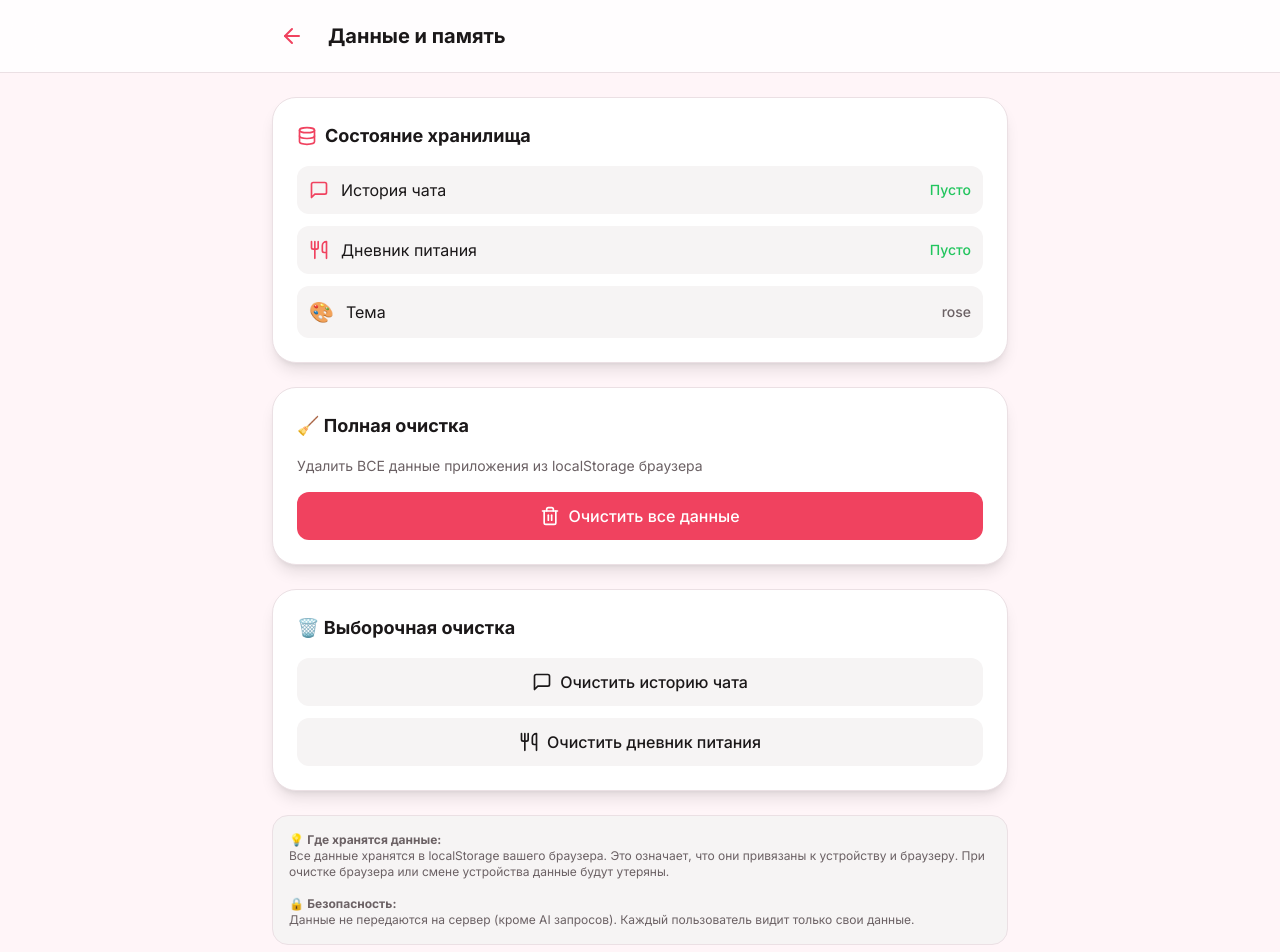
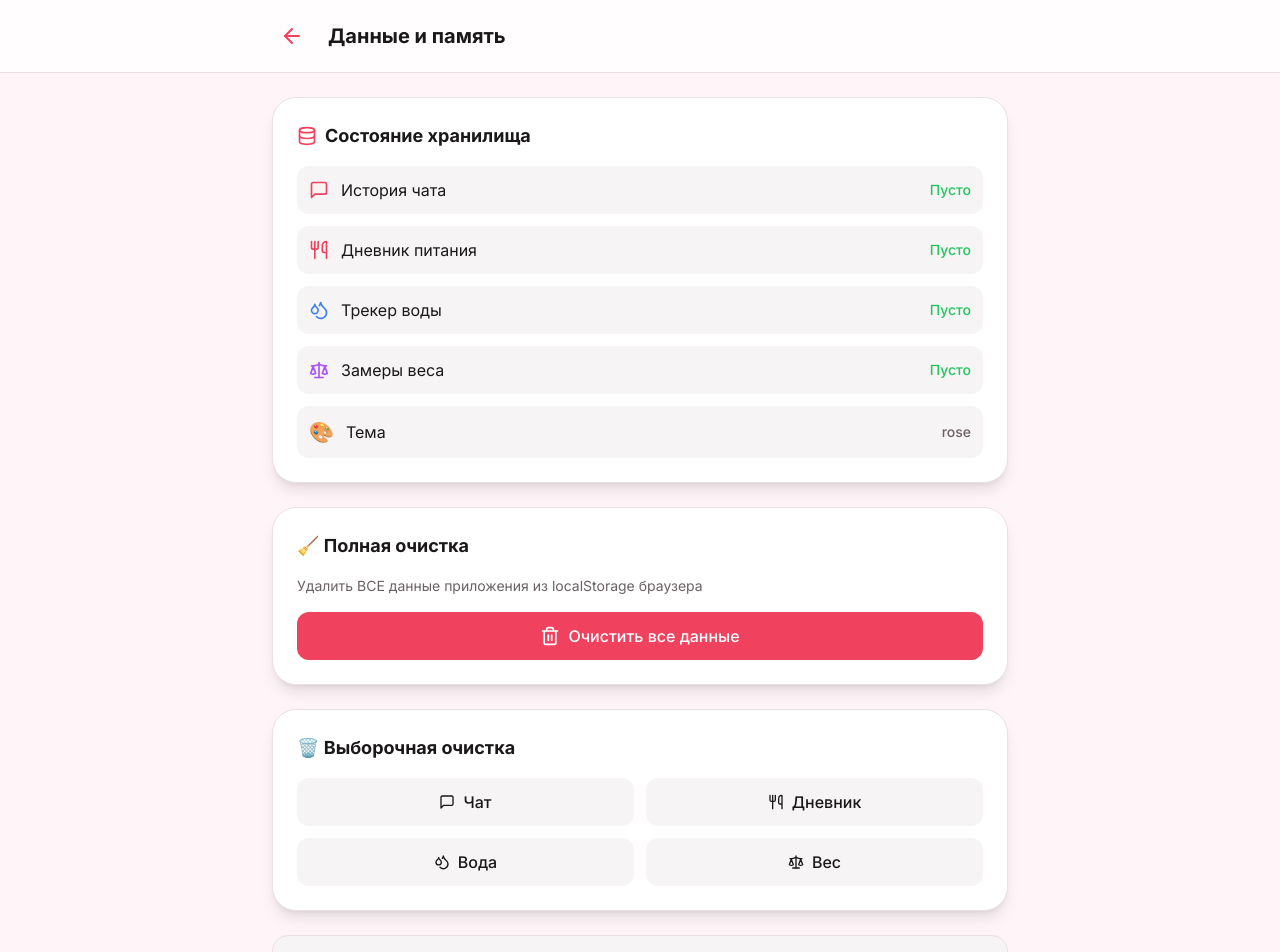
Before and after one commit to FuserOne1/fitmate-ai, a Next.js app: page /settings/data in a window 1280 px wide. Shown: the top 952 px of the page. Built offline with nearby package versions, Linux system fonts and the light colour scheme.

Commit message:
feat: очистка данных веса и воды в настройках

```diff
--- a/src/app/settings/data/page.tsx
+++ b/src/app/settings/data/page.tsx
@@ -2,7 +2,7 @@
 
 import { useState } from 'react'
 import Link from 'next/link'
-import { ArrowLeft, Trash2, Database, MessageSquare, Utensils } from 'lucide-react'
+import { ArrowLeft, Trash2, Database, MessageSquare, Utensils, Scale, Droplets } from 'lucide-react'
 import { useTheme } from '@/lib/theme'
 
 export default function DataPage() {
@@ -13,14 +13,16 @@ export default function DataPage() {
       return {
         chat: localStorage.getItem('fitmate-chat') ? 'Есть данные' : 'Пусто',
         diary: localStorage.getItem('fitmate-diary') ? 'Есть данные' : 'Пусто',
+        water: localStorage.getItem('fitmate-water') ? 'Есть данные' : 'Пусто',
+        weight: localStorage.getItem('fitmate-weight') ? 'Есть данные' : 'Пусто',
         theme: localStorage.getItem('fitmate-theme') || 'rose',
       }
     }
-    return { chat: '...', diary: '...', theme: '...' }
+    return { chat: '...', diary: '...', water: '...', weight: '...', theme: '...' }
   })
 
   function clearLocalStorage() {
-    if (!confirm('Вы уверены? Это удалит ВСЕ данные:\n\n• История чата\n• Записи дневника\n• Настройки темы\n\nЭто действие необратимо!')) {
+    if (!confirm('Вы уверены? Это удалит ВСЕ данные:\n\n• История чата\n• Записи дневника\n• Трекер воды\n• Замеры веса\n• Настройки темы\n\nЭто действие необратимо!')) {
       return
     }
 
@@ -29,12 +31,16 @@ export default function DataPage() {
     // Очищаем всё
     localStorage.removeItem('fitmate-chat')
     localStorage.removeItem('fitmate-diary')
+    localStorage.removeItem('fitmate-water')
+    localStorage.removeItem('fitmate-weight')
     localStorage.removeItem('fitmate-theme')
 
     // Обновляем статистику
     setStats({
       chat: 'Пусто',
       diary: 'Пусто',
+      water: 'Пусто',
+      weight: 'Пусто',
       theme: 'rose',
     })
 
@@ -54,6 +60,20 @@ export default function DataPage() {
     localStorage.removeItem('fitmate-diary')
     setStats(prev => ({ ...prev, diary: 'Пусто' }))
     alert('Дневник питания очищен! 🍽️')
+  }
+
+  function clearWaterOnly() {
+    if (!confirm('Очистить только трекер воды?')) return
+    localStorage.removeItem('fitmate-water')
+    setStats(prev => ({ ...prev, water: 'Пусто' }))
+    alert('Трекер воды очищен! 💧')
+  }
+
+  function clearWeightOnly() {
+    if (!confirm('Очистить только замеры веса?')) return
+    localStorage.removeItem('fitmate-weight')
+    setStats(prev => ({ ...prev, weight: 'Пусто' }))
+    alert('Замеры веса очищены! ⚖️')
   }
 
   return (
@@ -95,6 +115,24 @@ export default function DataPage() {
             </div>
             <div className="flex justify-between items-center p-3 bg-[hsl(var(--muted))] rounded-xl">
               <div className="flex items-center gap-3">
+                <Droplets className="w-5 h-5 text-blue-500" />
+                <span className="text-[hsl(var(--text-primary))]">Трекер воды</span>
+              </div>
+              <span className={`text-sm font-medium ${
+                stats.water === 'Пусто' ? 'text-green-500' : 'text-yellow-500'
+              }`}>{stats.water}</span>
+            </div>
+            <div className="flex justify-between items-center p-3 bg-[hsl(var(--muted))] rounded-xl">
+              <div className="flex items-center gap-3">
+                <Scale className="w-5 h-5 text-purple-500" />
+                <span className="text-[hsl(var(--text-primary))]">Замеры веса</span>
+              </div>
+              <span className={`text-sm font-medium ${
+                stats.weight === 'Пусто' ? 'text-green-500' : 'text-yellow-500'
+              }`}>{stats.weight}</span>
+            </div>
+            <div className="flex justify-between items-center p-3 bg-[hsl(var(--muted))] rounded-xl">
+              <div className="flex items-center gap-3">
                 <span className="text-xl">🎨</span>
                 <span className="text-[hsl(var(--text-primary))]">Тема</span>
               </div>
@@ -126,20 +164,34 @@ export default function DataPage() {
           <h2 className="text-lg font-bold text-[hsl(var(--text-primary))] mb-4">
             🗑️ Выборочная очистка
           </h2>
-          <div className="space-y-3">
+          <div className="grid grid-cols-2 gap-3">
             <button
               onClick={clearChatOnly}
-              className="w-full py-3 bg-[hsl(var(--muted))] text-[hsl(var(--text-primary))] rounded-xl hover:bg-[hsl(var(--muted))]/80 transition-colors flex items-center justify-center gap-2 font-medium"
+              className="py-3 bg-[hsl(var(--muted))] text-[hsl(var(--text-primary))] rounded-xl hover:bg-[hsl(var(--muted))]/80 transition-colors flex items-center justify-center gap-2 font-medium"
             >
-              <MessageSquare className="w-5 h-5" />
-              Очистить историю чата
+              <MessageSquare className="w-4 h-4" />
+              Чат
             </button>
             <button
               onClick={clearDiaryOnly}
-              className="w-full py-3 bg-[hsl(var(--muted))] text-[hsl(var(--text-primary))] rounded-xl hover:bg-[hsl(var(--muted))]/80 transition-colors flex items-center justify-center gap-2 font-medium"
+              className="py-3 bg-[hsl(var(--muted))] text-[hsl(var(--text-primary))] rounded-xl hover:bg-[hsl(var(--muted))]/80 transition-colors flex items-center justify-center gap-2 font-medium"
             >
-              <Utensils className="w-5 h-5" />
-              Очистить дневник питания
+              <Utensils className="w-4 h-4" />
+              Дневник
+            </button>
+            <button
+              onClick={clearWaterOnly}
+              className="py-3 bg-[hsl(var(--muted))] text-[hsl(var(--text-primary))] rounded-xl hover:bg-[hsl(var(--muted))]/80 transition-colors flex items-center justify-center gap-2 font-medium"
+            >
+              <Droplets className="w-4 h-4" />
+              Вода
+            </button>
+            <button
+              onClick={clearWeightOnly}
+              className="py-3 bg-[hsl(var(--muted))] text-[hsl(var(--text-primary))] rounded-xl hover:bg-[hsl(var(--muted))]/80 transition-colors flex items-center justify-center gap-2 font-medium"
+            >
+              <Scale className="w-4 h-4" />
+              Вес
             </button>
           </div>
         </div>
```
